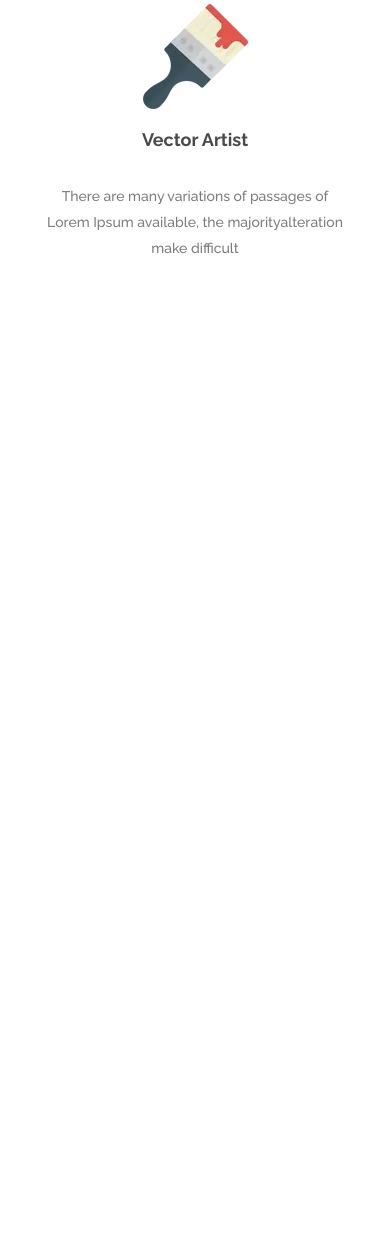
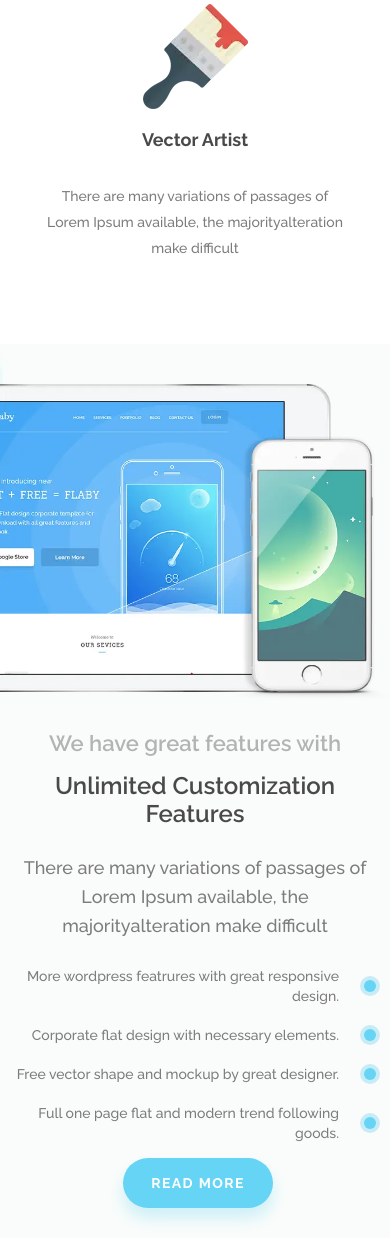
Before and after one commit to fN9ne/Flaby, a plain HTML site: page index.html in a window 390 px wide. Shown: the part 1507-2745 px from the top of the page. Before the commit the page ends 1851 px from the top, so only its background shows below. Drawn offline with nearby package versions, Linux system fonts and the light colour scheme; files whose address does not match are found by name; a web font is replaced by a local one.

Commit message:
New Block
Was added new block, named like «Features».

```diff
--- a/css/style.css
+++ b/css/style.css
@@ -9,9 +9,9 @@
       -ms-flex-align: center;
           align-items: center;
   position: relative;
-  -webkit-transition: 0.3s cubic-bezier(0.76, 0, 0.24, 1);
-  -o-transition: 0.3s cubic-bezier(0.76, 0, 0.24, 1);
-  transition: 0.3s cubic-bezier(0.76, 0, 0.24, 1);
+  -webkit-transition: 0.4s linear;
+  -o-transition: 0.4s linear;
+  transition: 0.4s linear;
 }
 
 @font-face {
@@ -250,9 +250,9 @@ h6 {
   z-index: 1;
   top: 0;
   opacity: 0;
-  -webkit-transition: 0.3s cubic-bezier(0.76, 0, 0.24, 1);
-  -o-transition: 0.3s cubic-bezier(0.76, 0, 0.24, 1);
-  transition: 0.3s cubic-bezier(0.76, 0, 0.24, 1);
+  -webkit-transition: 0.4s linear;
+  -o-transition: 0.4s linear;
+  transition: 0.4s linear;
   visibility: hidden;
   left: 0;
   background: rgba(0, 0, 0, 0.3);
@@ -282,9 +282,9 @@ h6 {
   line-height: calc(60/17);
   text-transform: uppercase;
   color: #fff;
-  -webkit-transition: 0.3s cubic-bezier(0.76, 0, 0.24, 1);
-  -o-transition: 0.3s cubic-bezier(0.76, 0, 0.24, 1);
-  transition: 0.3s cubic-bezier(0.76, 0, 0.24, 1);
+  -webkit-transition: 0.4s linear;
+  -o-transition: 0.4s linear;
+  transition: 0.4s linear;
 }
 
 .main {
@@ -376,9 +376,9 @@ h6 {
   font-size: 20px;
   font-weight: 600;
   background: #fff;
-  -webkit-transition: 0.3s cubic-bezier(0.76, 0, 0.24, 1);
-  -o-transition: 0.3s cubic-bezier(0.76, 0, 0.24, 1);
-  transition: 0.3s cubic-bezier(0.76, 0, 0.24, 1);
+  -webkit-transition: 0.4s linear;
+  -o-transition: 0.4s linear;
+  transition: 0.4s linear;
 }
 
 .main__btn_1 {
@@ -486,6 +486,143 @@ h6 {
   text-align: center;
 }
 
+.features {
+  padding-top: 120px;
+  position: relative;
+  display: -webkit-box;
+  display: -ms-flexbox;
+  display: flex;
+  -webkit-box-align: center;
+      -ms-flex-align: center;
+          align-items: center;
+  padding-bottom: 97px;
+}
+
+.features__bg {
+  position: absolute;
+  top: 0;
+  left: 0;
+  width: 100%;
+  height: 100%;
+  z-index: -1;
+}
+
+.features__picture {
+  max-width: 696px;
+  width: 100%;
+}
+
+.features__picture img {
+  width: 100%;
+}
+
+.features__container {
+  padding-top: 19px;
+  display: -webkit-box;
+  display: -ms-flexbox;
+  display: flex;
+  -webkit-box-orient: vertical;
+  -webkit-box-direction: normal;
+      -ms-flex-direction: column;
+          flex-direction: column;
+  -ms-flex-pack: distribute;
+      justify-content: space-around;
+  padding-left: 3.47222%;
+}
+
+.features__title {
+  margin-bottom: 25px;
+}
+
+.features__content {
+  margin-bottom: 15px;
+}
+
+.features__item {
+  position: relative;
+  margin-bottom: 19px;
+}
+
+.features__item:last-child {
+  margin-bottom: 0;
+}
+
+.features__dot {
+  position: absolute;
+  left: 0;
+  top: 50%;
+  -webkit-transform: translate(0, -50%);
+      -ms-transform: translate(0, -50%);
+          transform: translate(0, -50%);
+  width: 20px;
+  height: 20px;
+  background: rgba(150, 219, 239, 0.5);
+  border-radius: 50%;
+}
+
+.features__dot:before {
+  content: '';
+  position: absolute;
+  width: 12px;
+  height: 12px;
+  top: 50%;
+  left: 50%;
+  background: #66d4f4;
+  -webkit-transform: translate(-50%, -50%);
+      -ms-transform: translate(-50%, -50%);
+          transform: translate(-50%, -50%);
+  border-radius: 50%;
+}
+
+.features__text {
+  padding-left: 41px;
+  line-height: 30px;
+  font-weight: 500;
+  color: #7c7c7c;
+}
+
+.features__btn {
+  margin-left: 6px;
+  width: 150px;
+  -webkit-transition: 0.4s linear;
+  -o-transition: 0.4s linear;
+  transition: 0.4s linear;
+  text-transform: uppercase;
+  height: 50px;
+  border-radius: 25px;
+  background: #66d4f4;
+  -webkit-box-shadow: 0px 10px 16px 0px rgba(101, 211, 243, 0.3);
+          box-shadow: 0px 10px 16px 0px rgba(101, 211, 243, 0.3);
+  font-weight: 700;
+  letter-spacing: 0.1em;
+  color: #fff;
+}
+
+.title-features {
+  color: #494949;
+  line-height: 1.2;
+  font-weight: 600;
+}
+
+.title-features__prewords {
+  opacity: 0.4;
+  font-size: 22px;
+  margin-bottom: 23px;
+}
+
+.title-features__text {
+  font-size: 32px;
+  margin-bottom: 36px;
+}
+
+.title-features__description {
+  font-size: 20px;
+  line-height: calc(32/20);
+  font-weight: 500;
+  color: #7c7c7c;
+  max-width: 519px;
+}
+
 @media (min-width: 992px) {
   .menu__item a:hover {
     font-weight: 600;
@@ -506,6 +643,74 @@ h6 {
 
   .main__btn_2:hover {
     background-color: #4894ce;
+  }
+
+  .features__btn:hover {
+    background: #42A7F4;
+  }
+}
+
+@media (max-width: 890px) {
+  .features {
+    -webkit-box-orient: vertical;
+    -webkit-box-direction: normal;
+        -ms-flex-direction: column;
+            flex-direction: column;
+  }
+
+  .features {
+    padding-top: 40px;
+    padding-bottom: 30px;
+  }
+
+  .features__picture {
+    -ms-flex-item-align: start;
+        align-self: flex-start;
+    max-width: 550px;
+  }
+
+  .features__container {
+    -webkit-box-align: end;
+        -ms-flex-align: end;
+            align-items: flex-end;
+    padding-top: 30px;
+  }
+
+  .features__title {
+    display: -webkit-box;
+    display: -ms-flexbox;
+    display: flex;
+    -webkit-box-orient: vertical;
+    -webkit-box-direction: normal;
+        -ms-flex-direction: column;
+            flex-direction: column;
+    -webkit-box-align: end;
+        -ms-flex-align: end;
+            align-items: flex-end;
+    text-align: right;
+  }
+
+  .features__content {
+    display: -webkit-box;
+    display: -ms-flexbox;
+    display: flex;
+    -webkit-box-orient: vertical;
+    -webkit-box-direction: normal;
+        -ms-flex-direction: column;
+            flex-direction: column;
+    -webkit-box-align: end;
+        -ms-flex-align: end;
+            align-items: flex-end;
+  }
+
+  .features__dot {
+    left: auto;
+    right: 0;
+  }
+
+  .features__text {
+    padding-left: 0;
+    padding-right: 41px;
   }
 }
 
@@ -571,9 +776,9 @@ h6 {
     height: 4px;
     border-radius: 2px;
     position: absolute;
-    -webkit-transition: 0.3s cubic-bezier(0.76, 0, 0.24, 1);
-    -o-transition: 0.3s cubic-bezier(0.76, 0, 0.24, 1);
-    transition: 0.3s cubic-bezier(0.76, 0, 0.24, 1);
+    -webkit-transition: 0.4s linear;
+    -o-transition: 0.4s linear;
+    transition: 0.4s linear;
   }
 
   .menu__burger:before {
@@ -599,9 +804,9 @@ h6 {
     z-index: 2;
     height: 110vh;
     top: 0;
-    -webkit-transition: 0.3s cubic-bezier(0.76, 0, 0.24, 1);
-    -o-transition: 0.3s cubic-bezier(0.76, 0, 0.24, 1);
-    transition: 0.3s cubic-bezier(0.76, 0, 0.24, 1);
+    -webkit-transition: 0.4s linear;
+    -o-transition: 0.4s linear;
+    transition: 0.4s linear;
     right: 0;
   }
 
@@ -719,6 +924,18 @@ h6 {
   .services__title {
     margin-bottom: 50px;
   }
+
+  .features__container {
+    padding-top: 30px;
+  }
+
+  .title-features__prewords {
+    margin-bottom: 15px;
+  }
+
+  .title-features__text {
+    margin-bottom: 25px;
+  }
 }
 
 @media (max-width: 768px) and (max-width: 604px) {
@@ -766,3 +983,31 @@ h6 {
     margin-bottom: 29px;
   }
 }
+
+@media (max-width: 425px) {
+  .features__container {
+    -webkit-box-align: center;
+        -ms-flex-align: center;
+            align-items: center;
+  }
+
+  .features__title {
+    -webkit-box-align: center;
+        -ms-flex-align: center;
+            align-items: center;
+    text-align: center;
+  }
+
+  .features__text {
+    line-height: 20px;
+    text-align: right;
+  }
+
+  .title-features__text {
+    font-size: 24px;
+  }
+
+  .title-features__description {
+    font-size: 18px;
+  }
+}
--- a/index.html
+++ b/index.html
@@ -111,6 +111,28 @@
 					</div>
 				</div>
 			</section>
+			<section class="features" id="features">
+				<div class="features__bg ibg">
+					<picture><source srcset="img/featuresBG.webp" type="image/webp"><img src="img/featuresBG.jpg"></picture>
+				</div>
+				<div class="features__picture">
+					<picture><source srcset="img/mockup.webp" type="image/webp"><img src="img/mockup.png"></picture>
+				</div>
+				<div class="features__container _container">
+					<div class="features__title title-features">
+						<div class="title-features__prewords">We have great features with</div>
+						<div class="title-features__text">Unlimited Customization Features</div>
+						<div class="title-features__description">There are many variations of passages of Lorem Ipsum available, the majorityalteration make difficult</div>
+					</div>
+					<div class="features__content">
+						<div class="features__item"><div class="features__dot"></div><div class="features__text">More wordpress featrures with great responsive design.</div></div>
+						<div class="features__item"><div class="features__dot"></div><div class="features__text">Corporate flat design with necessary elements.</div></div>
+						<div class="features__item"><div class="features__dot"></div><div class="features__text">Free vector shape and mockup by great designer.</div></div>
+						<div class="features__item"><div class="features__dot"></div><div class="features__text">Full one page flat and modern trend following goods.</div></div>
+					</div>
+					<a href="#" class="features__btn btn">read more</a>
+				</div>
+			</section>
 		</main>
 	</div>
 	<script src="js/script.min.js"></script>
```
Also changed, not shown: css/style.min.css, img/camera.svg (added), img/featuresBG.jpg (added), img/featuresBG.webp (added), img/webDev-min (1).svg (added).
